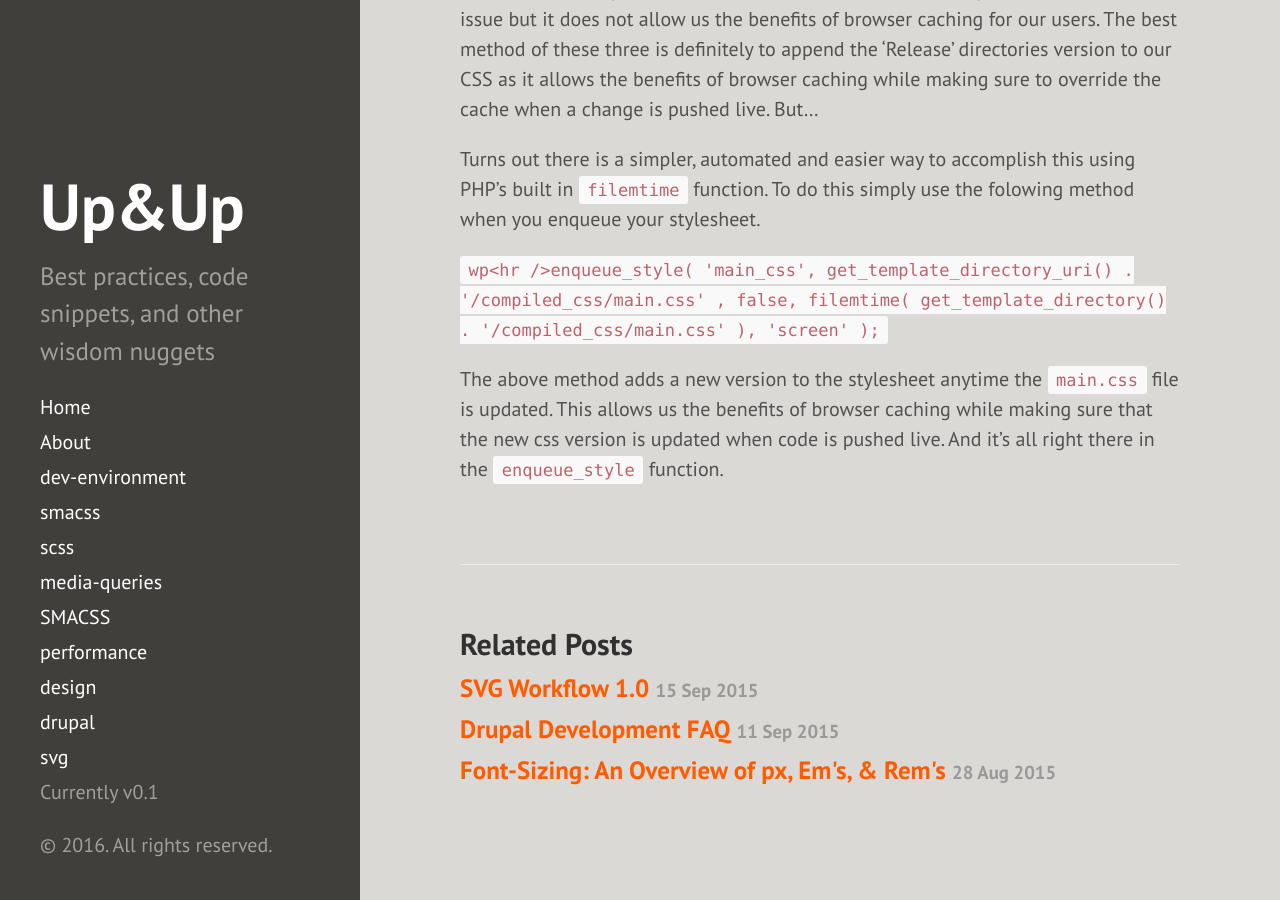
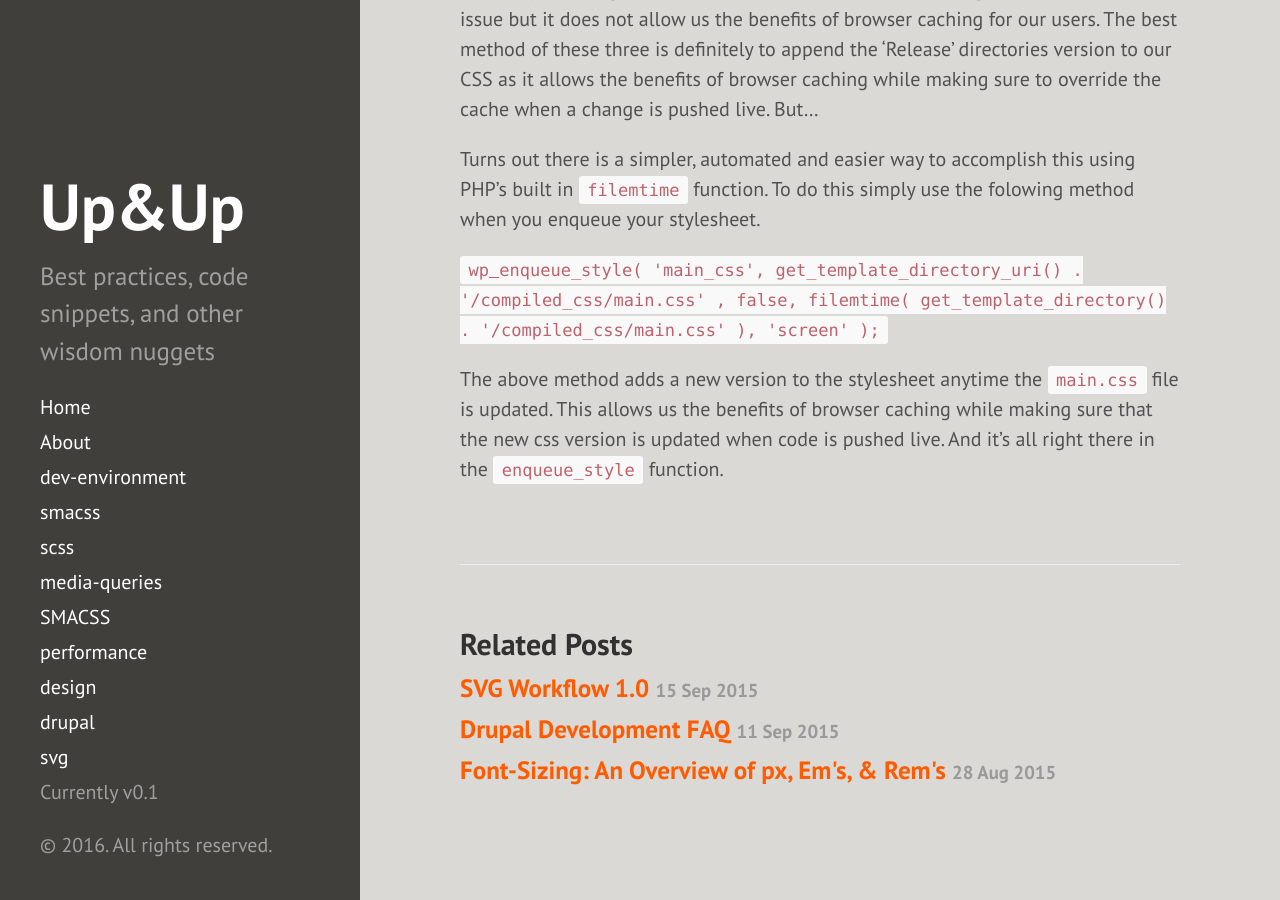
Before and after one commit to mergeweb/best_practices, a Jekyll site: the page built from _posts/2016-02-03-css-versioning.md, in a window 1280 px wide and 900 px high, scrolled down 616 px. Built offline with Jekyll 4.4.1, drawn with Linux system fonts in a browser that asks for light colours; Markdown is read by kramdown in place of the engine named in the settings.

```diff
--- a/_posts/2016-02-03-css-versioning.md
+++ b/_posts/2016-02-03-css-versioning.md
@@ -18,6 +18,6 @@ Manually updating the version number is a hassle and adding a timestamp fixes th
 
 Turns out there is a simpler, automated and easier way to accomplish this using PHP's built in <code>filemtime</code> function. To do this simply use the folowing method when you enqueue your stylesheet.
 
-<code>wp<hr />enqueue_style( 'main_css', get_template_directory_uri() . '/compiled_css/main.css' , false, filemtime( get_template_directory() . '/compiled_css/main.css' ), 'screen' );</code>
+<code>wp<u> </u>enqueue_style( 'main_css', get_template_directory_uri() . '/compiled_css/main.css' , false, filemtime( get_template_directory() . '/compiled_css/main.css' ), 'screen' );</code>
 
 The above method adds a new version to the stylesheet anytime the <code>main.css</code> file is updated.  This allows us the benefits of browser caching while making sure that the new css version is updated when code is pushed live.  And it's all right there in the <code>enqueue_style</code> function.
```
